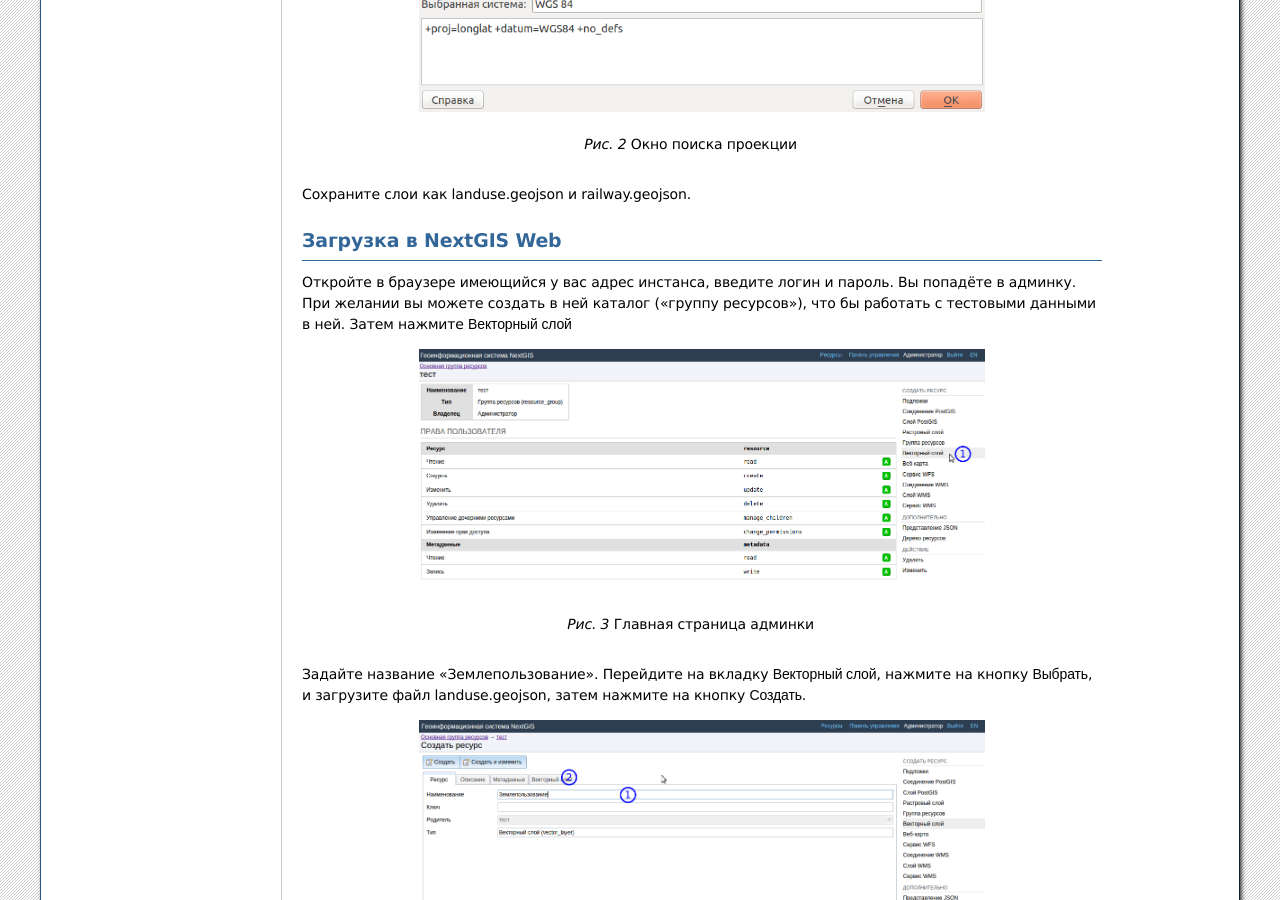
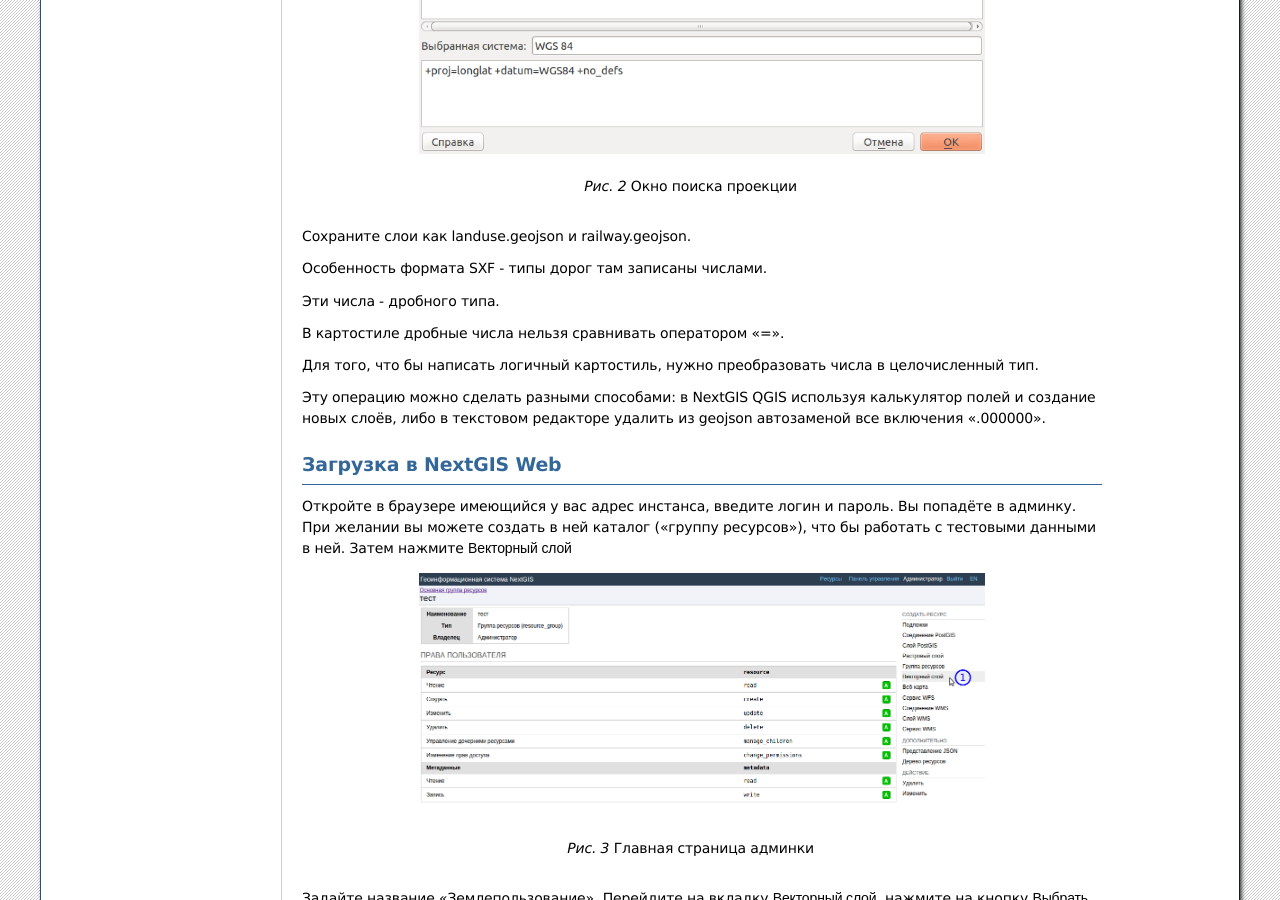
Before and after one commit to nextgis/docs_howto, a Sphinx documentation site: the page built from source/sxf.rst, in a window 1280 px wide and 900 px high, scrolled down 3503 px. Built offline with Sphinx 7.4.7, drawn with Linux system fonts in a browser that asks for light colours; formulas are drawn with MathJax 3; some of the changed text lies outside the part shown.

Commit message:
fix some docs

```diff
--- a/source/sxf.rst
+++ b/source/sxf.rst
@@ -78,6 +79,17 @@
    Окно поиска проекции
 
 Сохраните слои как landuse.geojson и railway.geojson.
+
+
+Особенность формата SXF - типы дорог там записаны числами.
+
+Эти числа - дробного типа.
+
+В картостиле дробные числа нельзя сравнивать оператором "=".
+
+Для того, что бы написать логичный картостиль, нужно преобразовать числа в целочисленный тип.
+
+Эту операцию можно сделать разными способами: в NextGIS QGIS используя калькулятор полей и создание новых слоёв, либо в текстовом редакторе удалить из geojson автозаменой все включения ".000000".
 
 
 Загрузка в NextGIS Web
```
Also changed, not shown: other parts of source/sxf.rst (+1 -0 lines).
